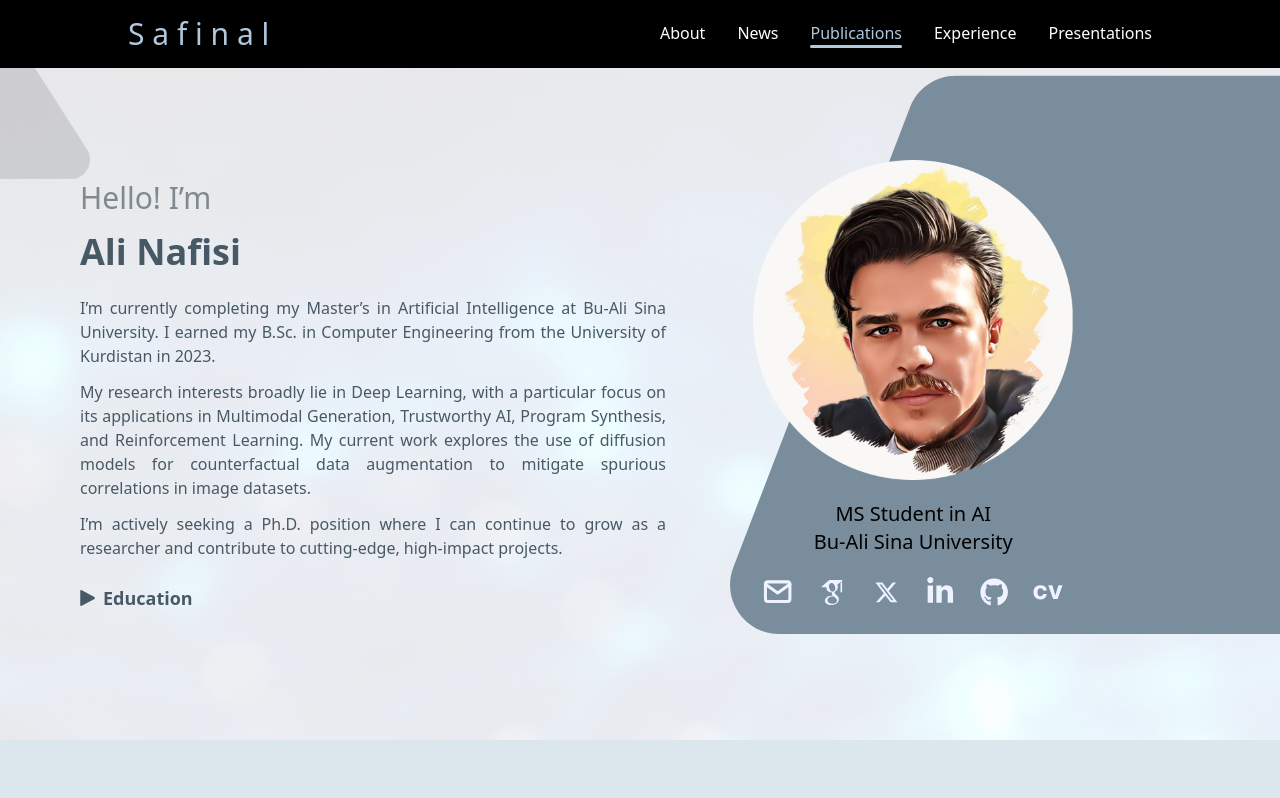
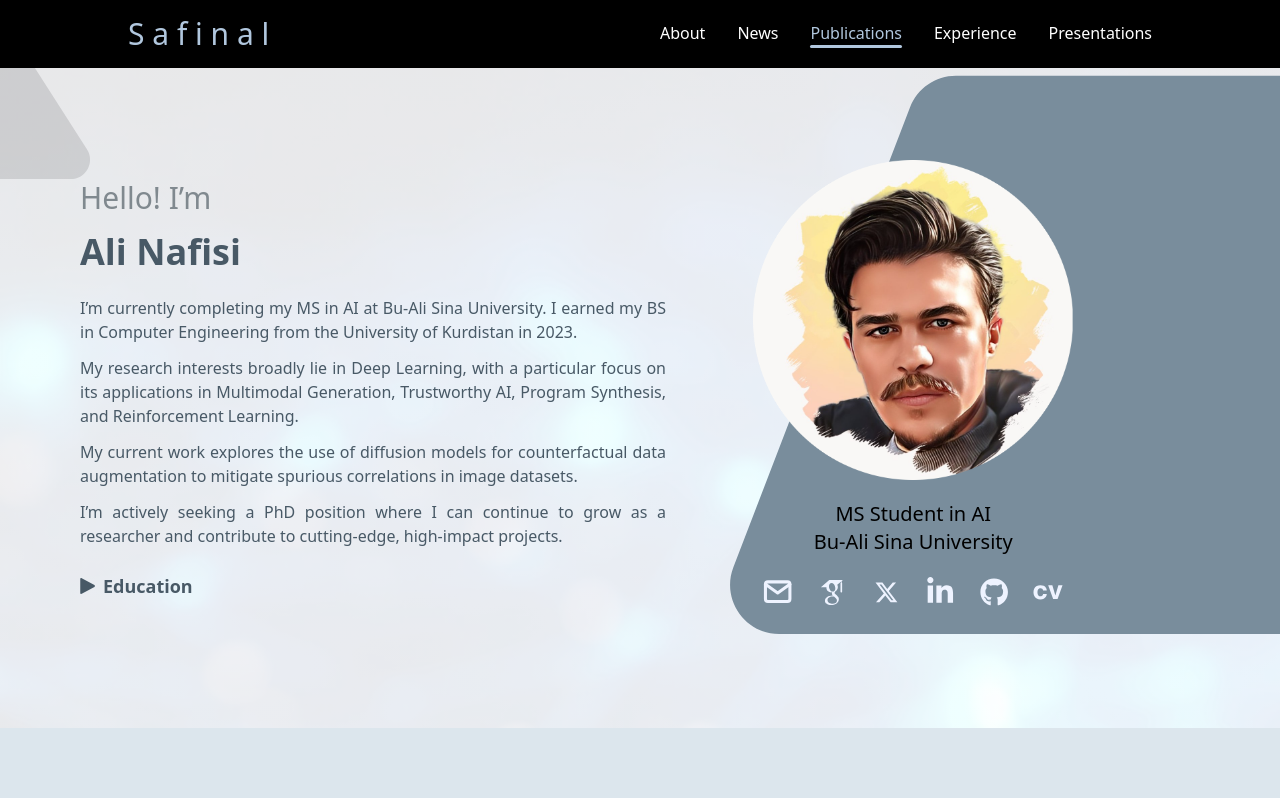
Before and after one commit to safinal/safinal.github.io, a Next.js app: page / in a window 1280 px wide. Shown: the top 798 px of the page. Built offline with nearby package versions, Linux system fonts and the light colour scheme.

Commit message:
Update DetaiIntroduction.js

```diff
--- a/src/components/introduction/DetaiIntroduction.js
+++ b/src/components/introduction/DetaiIntroduction.js
@@ -15,13 +15,16 @@ const DetaiIntroduction = (props) => {
                 <p className="text-gray text-2xl xl:text-3xl 3xl:text-5xl font-medium mb-3 xl:mb-4 hidden md:block">Hello! I’m</p>
                 <h2 className="text-gray-dark text-3xl xl:text-4xl 3xl:text-6xl font-black hidden md:block">Ali Nafisi</h2>
                 <p className="text-gray-dark text-sm md:text-base 2xl:text-lg 3xl:text-xl text-justify mt-[10rem] md:mt-4 xl:mt-6 3xl:mt-10">
-                    I’m currently completing my Master’s in Artificial Intelligence at Bu-Ali Sina University. I earned my B.Sc. in Computer Engineering from the University of Kurdistan in 2023.
+                    I’m currently completing my MS in AI at Bu-Ali Sina University. I earned my BS in Computer Engineering from the University of Kurdistan in 2023.
                 </p>
                 <p className=" text-gray-dark text-sm md:text-base 2xl:text-lg 3xl:text-xl text-justify mt-2 xl:mt-3 3xl:mt-5">
-                    My research interests broadly lie in Deep Learning, with a particular focus on its applications in Multimodal Generation, Trustworthy AI, Program Synthesis, and Reinforcement Learning. My current work explores the use of diffusion models for counterfactual data augmentation to mitigate spurious correlations in image datasets.
+                    My research interests broadly lie in Deep Learning, with a particular focus on its applications in Multimodal Generation, Trustworthy AI, Program Synthesis, and Reinforcement Learning.
+                </p>
+                <p className=" text-gray-dark text-sm md:text-base 2xl:text-lg 3xl:text-xl text-justify mt-2 xl:mt-3 3xl:mt-5">
+                    My current work explores the use of diffusion models for counterfactual data augmentation to mitigate spurious correlations in image datasets.
                 </p>
                 <p className="text-gray-dark text-sm md:text-base 2xl:text-lg 3xl:text-xl text-justify mt-2 xl:mt-3 3xl:mt-5">
-                    I’m actively seeking a Ph.D. position where I can continue to grow as a researcher and contribute to cutting-edge, high-impact projects.
+                    I’m actively seeking a PhD position where I can continue to grow as a researcher and contribute to cutting-edge, high-impact projects.
                 </p>
                 <EducationButton showEducation={showEducation} setShowEducation={setShowEducation} />
                 <div className={`${showEducation ? 'opacity-100' : 'opacity-0'} transition-opacity ease-in duration-700`}>
```
